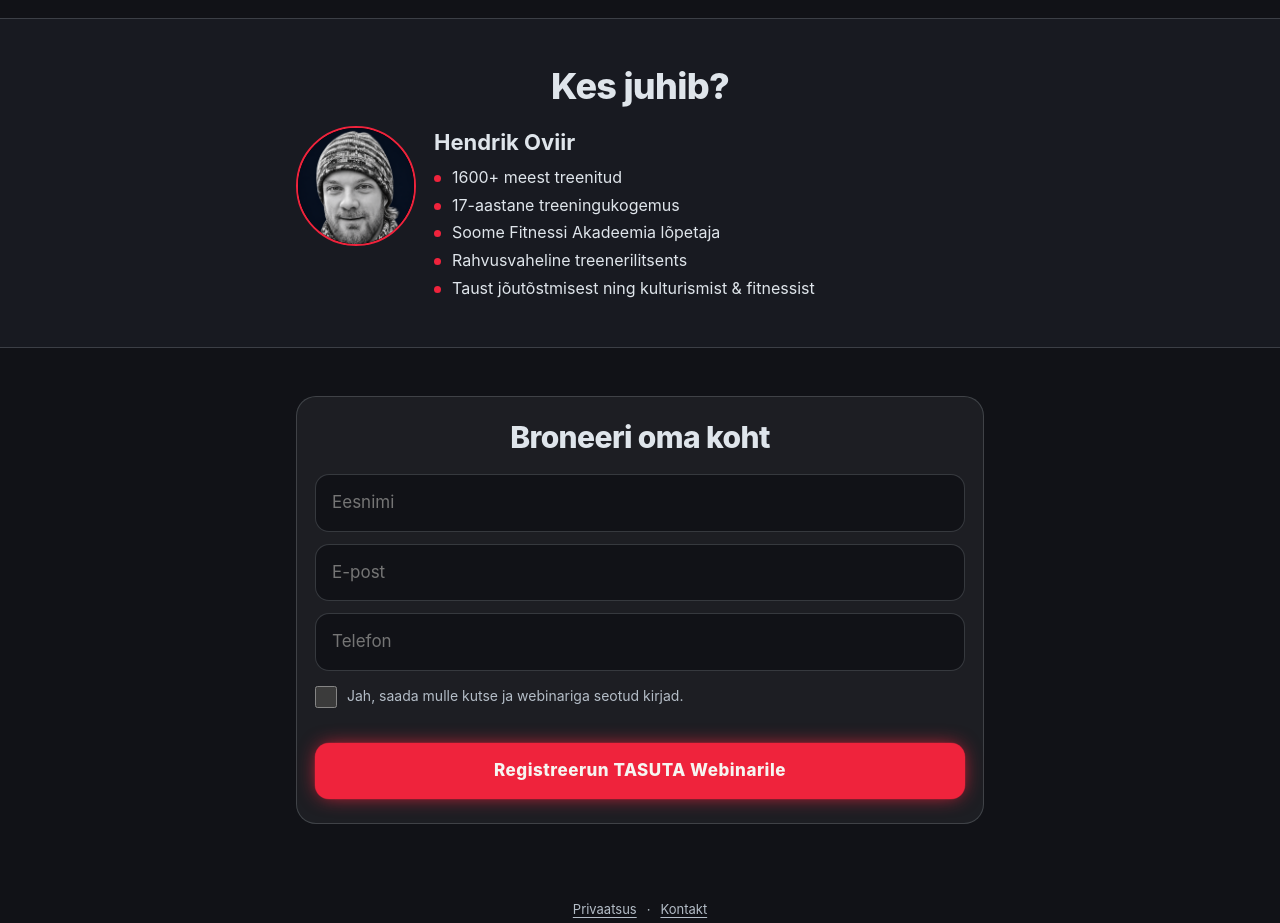
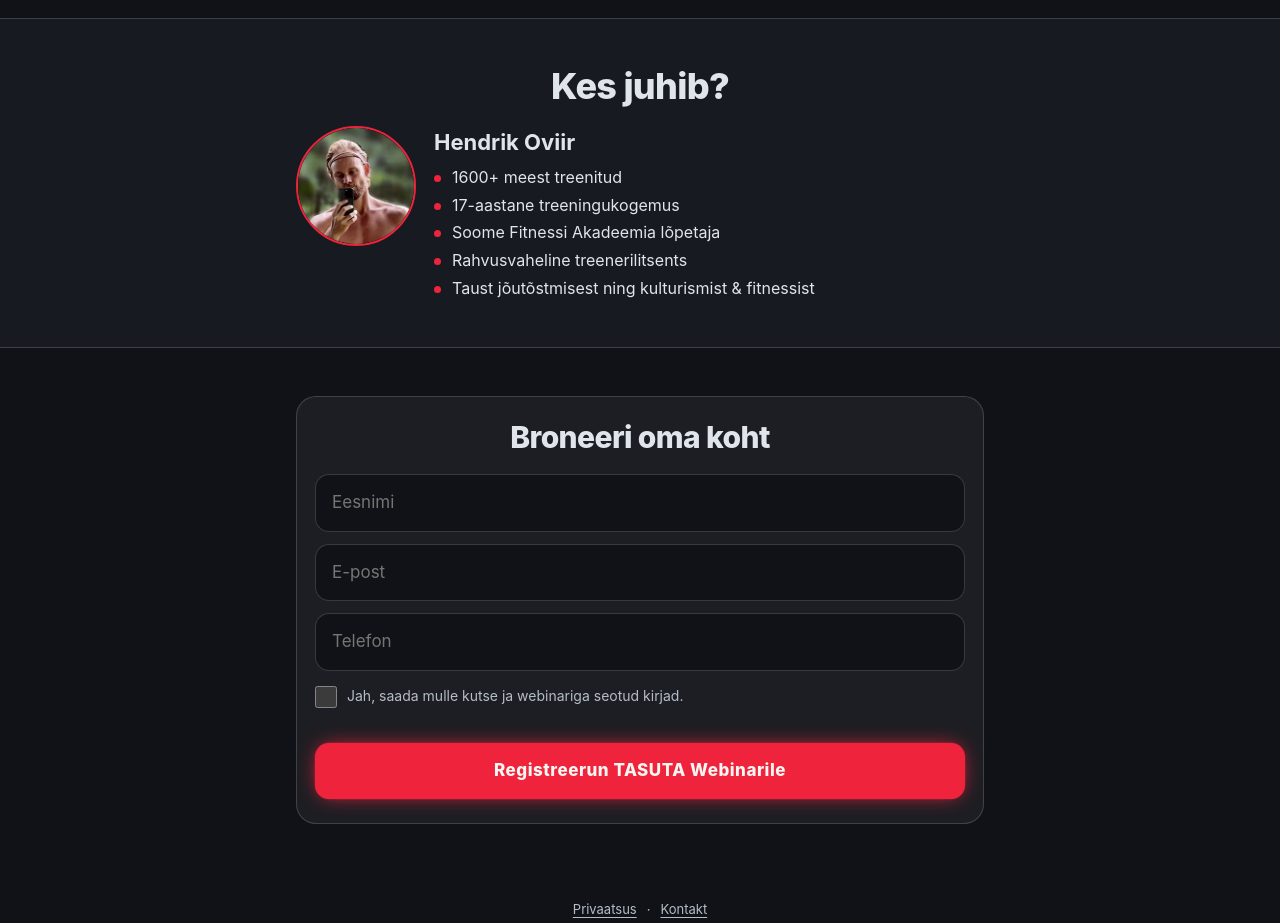
Before and after one commit to HendrikOviir/hendrikoviir.com, a plain HTML site: page mehed-webinar/index.html in a window 1280 px wide. Shown: the part 1280-2203 px from the top of the page. Drawn offline with Linux system fonts and the light colour scheme.

Commit message:
mehed-webinar: new trainer photo from recent video
Co-Authored-By: Claude Opus 5.5 <noreply@anthropic.com>

```diff
--- a/mehed-webinar/index.html
+++ b/mehed-webinar/index.html
@@ -2,7 +2,7 @@
 <html lang="et" data-theme="dark"><head><meta name="robots" content="noindex"><meta charset="utf-8"><meta name="robots" content="noindex"><meta name="viewport" content="width=device-width,initial-scale=1,viewport-fit=cover"><meta name="color-scheme" content="dark"><meta name="theme-color" content="#111217">
 <title>Meeste tervis · tasuta live webinar 27.11</title>
 <meta name="description" content="Meeste tervis: jõud, energia, uni. Tasuta live webinar Zoomis, reede 27.11 kell 19:00.">
-<link rel="stylesheet" href="joux.css?v=8"></head><body>
+<link rel="stylesheet" href="joux.css?v=9"></head><body>
 <header class="hero hv-on"><div class="hv" aria-hidden="true"><video src="hero.mp4?v=6" poster="hero-poster.jpg?v=6" autoplay muted loop playsinline preload="auto"></video></div><div class="wrap">
 <p class="kick">Meeste tervise kuu raames</p>
 <h1>Treeni 2x nädalas, kasvata kuni 10 kilo lihast?</h1>
@@ -16,7 +16,7 @@
 <li>Söömise reegel, mis otsustab, kas seedimine üldse korralikult toimib.</li>
 <li>Uus võimalus: kuidas Sina seda kõike enda arenguks rakendada saad.</li>
 </ol></div></section>
-<section class="alt"><div class="wrap"><h2>Kes juhib?</h2><div class="host"><img src="hendrik-bw.png" alt="Hendrik Oviir" width="120" height="120"><div><b>Hendrik Oviir</b><ul class="bio"><li>1600+ meest treenitud</li><li>17-aastane treeningukogemus</li><li>Soome Fitnessi Akadeemia lõpetaja</li><li>Rahvusvaheline treenerilitsents</li><li>Taust jõutõstmisest ning kulturismist &amp; fitnessist</li></ul></div></div></div></section>
+<section class="alt"><div class="wrap"><h2>Kes juhib?</h2><div class="host"><img src="hendrik-face.jpg?v=1" alt="Hendrik Oviir" width="120" height="120"><div><b>Hendrik Oviir</b><ul class="bio"><li>1600+ meest treenitud</li><li>17-aastane treeningukogemus</li><li>Soome Fitnessi Akadeemia lõpetaja</li><li>Rahvusvaheline treenerilitsents</li><li>Taust jõutõstmisest ning kulturismist &amp; fitnessist</li></ul></div></div></div></section>
 <section><div class="wrap"><div class="card" id="card"><h2>Broneeri oma koht</h2>
 <!-- SENDFOX: replace "#SENDFOX_FORM" with the real SendFox form URL. Fields: first_name + email. No endpoint is wired yet. -->
 <form id="f" action="#SENDFOX_FORM" method="post" novalidate>
--- a/mehed-webinar/joux.css
+++ b/mehed-webinar/joux.css
@@ -32,7 +32,7 @@ h2{font-weight:800;font-size:clamp(26px,5.4vw,36px);line-height:1.1;letter-spaci
 .steps li:before{content:counter(s);flex:none;width:32px;height:32px;border-radius:50%;display:grid;place-items:center;font-weight:800;color:var(--acc);border:1.5px solid var(--acc)}
 .alt{background:var(--bg2);border-top:1px solid var(--line);border-bottom:1px solid var(--line)}
 .host{display:flex;gap:18px;align-items:center}
-.host img{width:120px;height:120px;border-radius:50%;object-fit:cover;object-position:50% 22%;border:2px solid var(--acc);flex:none;background:#000}
+.host img{width:120px;height:120px;border-radius:50%;object-fit:cover;object-position:50% 30%;border:2px solid var(--acc);flex:none;background:#000}
 .host b{display:block;font-size:22px}.host span{color:var(--mut)}
 .card{padding:24px 18px;border-radius:20px;background:var(--card);border:1px solid var(--line)}
 .card h2{font-size:clamp(24px,5vw,30px)}
```
Also changed, not shown: mehed-webinar/hendrik-face.jpg (added).
